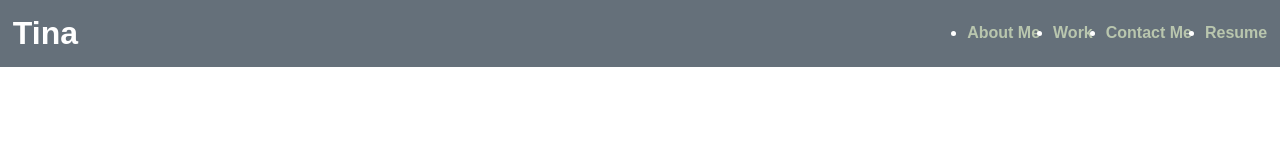
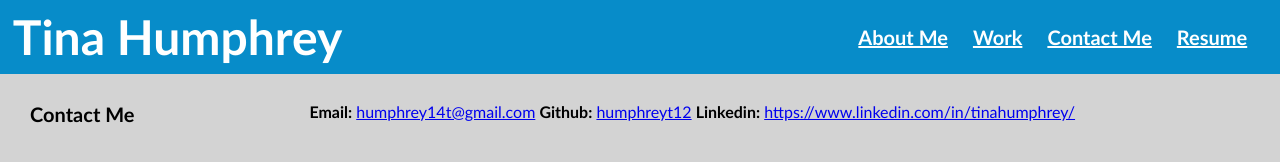
Before and after one commit to humphreyt12/Tina-Portfolio, a plain HTML site: page index.html in a window 1280 px wide. Drawn offline with Linux system fonts and the light colour scheme.

Commit message:
modified header and added footer

```diff
--- a/assets/style.css
+++ b/assets/style.css
@@ -1,29 +1,56 @@
+* {
+  box-sizing: border-box;
+}
 body {
-    display: flex;
-    flex-direction: column;
-    line-height: 1.3;
+  font-family: Arial;
+  background-color: lightgrey;
+  margin: 0;
+  display: flex;
+  flex-direction: column;
+  min-height: 100vh;
+  justify-content: flex-start;
+
   }
-  header {
-    display: flex;
-    justify-content: space-between;
-    align-items: center;
+  .main-header {
+    padding: 20px;
+    font-family: 'Trebuchet MS', 'Lucida Sans Unicode', 'Lucida Grande', 'Lucida Sans', Arial, sans-serif;
+    color: white;
+    text-align: left;
+    flex-wrap: wrap;
     padding: 1%;
-    background-color: #65707a;
-    color: #fff;
+    background-color: #078cc9;
   }
 
-  h1 {
-    font-size: 200%;
+  header h1 {
+    font-size: 48px;
+    display: inline-block;
   }
 
-  nav ul {
+  header nav {
     display: flex;
+    flex-wrap: wrap;
     justify-content: space-between;
-    min-width: 300px;
+    font-size: 20px;
+    padding: 14px 20px;
+    float: right;
   }
 
   nav a {
-    color: #b9C6ae;
+    color: white;
     font-weight: bold;
-    text-decoration: none;
+    display: flex;
+    flex-wrap: wrap;
+    margin-left: 25px;
   }
+  .footer {
+    padding: 30px;
+    font-family: 'Trebuchet MS', 'Lucida Sans Unicode', 'Lucida Grande', 'Lucida Sans', Arial, sans-serif;
+    text-align: center;
+    justify-content: space-between;
+    color: black;
+  }
+    .footer h2 {
+      float: left;
+      color: black;
+      font-size: 20px;
+    }
--- a/index.html
+++ b/index.html
@@ -5,21 +5,19 @@
         <meta name="viewport" content="width=device-width, initial-scale=1" />
         <link rel="stylesheet" href="./assets/reset.css">
         <link rel="stylesheet" href="./assets/style.css">
-        <title>Tina</title>
+        <title>Tina's Portfolio</title>
     </head>
 
     <body>
         <!-- Main Header -->
-        <header>
-             <h1>Tina<strong></strong></h1>
+        <header class ="main-header">
+             <h1>Tina Humphrey<strong></strong></h1>
         <!-- Navbar -->
         <nav>
-            <ul>
-                <li><a href="#">About Me</a></li>
-                <li><a href="#">Work</a></li>
-                <li><a href="#">Contact Me</a></li>
-                <li><a href="#">Resume</a></li>
-            </ul>
+            <a href="#">About Me</a>
+            <a href="#">Work</a>
+            <a href="#">Contact Me</a>
+            <a href="#">Resume</a>
         </nav>
         </header>
 
@@ -34,9 +32,13 @@
 
     </main>
 
-    <!-- Footer -->
-    <footer>
-
+<!-- Footer -->
+<section class= footer>
+    <h2>Contact Me</h2>
+    <!-- Links to email, GitHub, and LinkedIn -->
+    <strong>Email:</strong> <a href="#">humphrey14t@gmail.com</a>
+    <strong>Github:</strong> <a href="#">humphreyt12</a>
+    <strong>Linkedin:</strong> <a href="#">https://www.linkedin.com/in/tinahumphrey/</a>
     </footer>
 
 </body>
```
Also changed, not shown: 1 other file.
